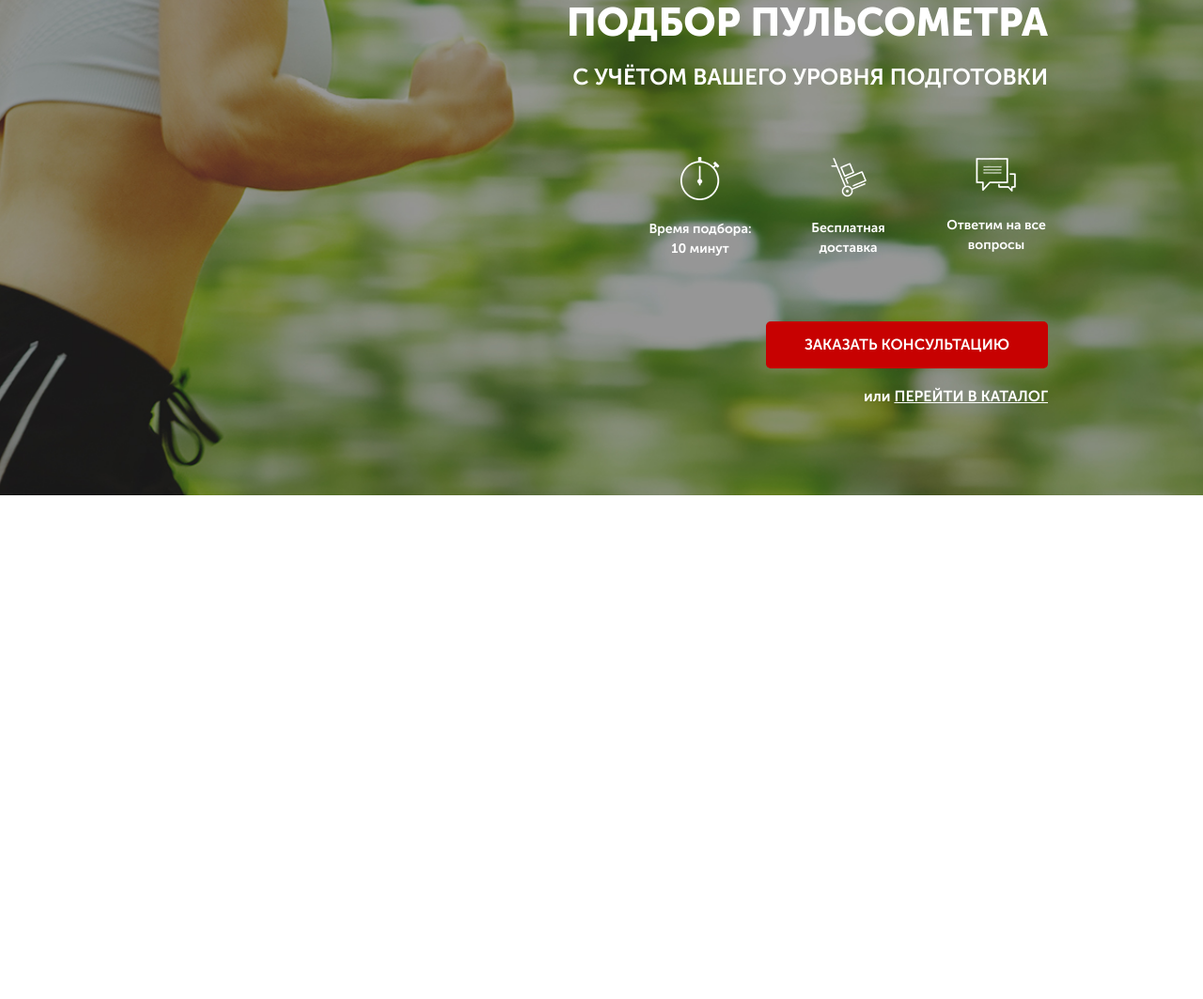
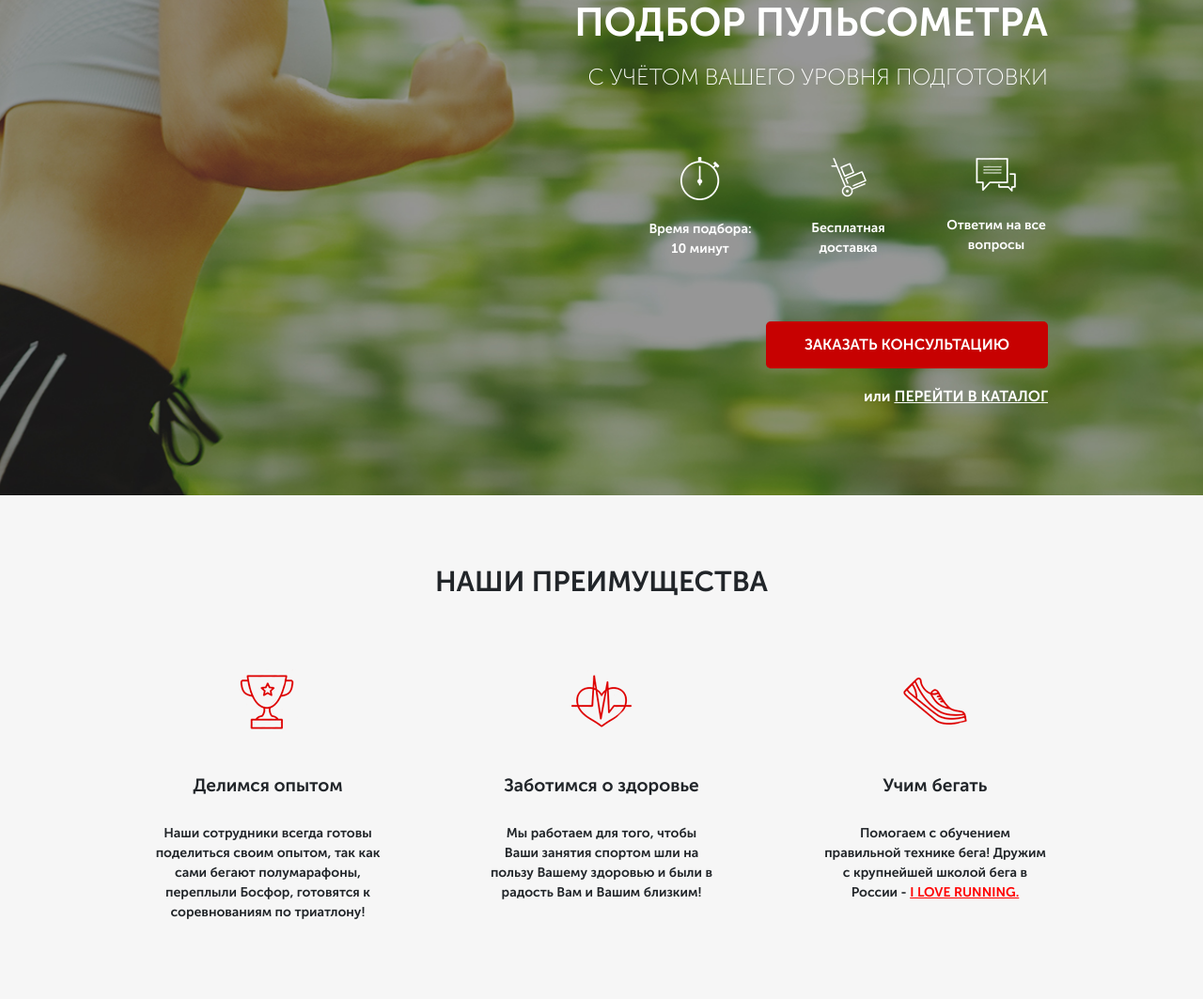
Before and after one commit to Frogbag/pulse, a website: page src/index.html in a window 1280 px wide. Shown: the part 165-1228 px from the top of the page at 94% size. Before the commit the page ends 800 px from the top, so only its background shows below. Drawn offline with Linux system fonts and the light colour scheme.

Commit message:
second block (before adaptive)

```diff
--- a/src/index.html
+++ b/src/index.html
@@ -58,8 +58,39 @@
                 </div>
             </div>
 
-
         </div>
     </div>
+
+    <div class="advantages">
+        <div class="container">
+            <h2 class="advantages__title">Наши преимущества</h2>
+
+            <div class="advantages__wrapper">
+                <div class="advantages__icons">
+                    <div class="advantages__icon">
+                        <img src="icons/advantages/cup.png" alt="cup">
+                        <div class="advantages__subtitle">Делимся опытом</div>
+                        Наши сотрудники всегда готовы поделиться своим опытом,
+                        так как сами бегают полумарафоны, переплыли Босфор, готовятся к соревнованиям по триатлону!
+                    </div>
+                    <div class="advantages__icon">
+                        <img src="icons/advantages/heart.png" alt="heart">
+                        <div class="advantages__subtitle">Заботимся о здоровье</div>
+                        Мы работаем для того,
+                        чтобы Ваши занятия спортом шли на пользу Вашему здоровью и были в радость Вам и Вашим близким!
+
+                    </div>
+                    <div class="advantages__icon">
+                        <img src="icons/advantages/shoe.png" alt="shoe">
+                        <div class="advantages__subtitle">Учим бегать</div>
+                        Помогаем с обучением правильной технике бега!
+                        Дружим с крупнейшей школой бега в России - <a href="#"> I LOVE RUNNING. </a>
+
+                    </div>
+                </div>
+            </div>
+        </div>
+    </div>
+
 </body>
 </html>
--- /dev/null
+++ b/src/sass/blocks/_advantages.scss
@@ -0,0 +1,40 @@
+.advantages {
+    min-height: 475px;
+    padding: 70px 0 82px 0;
+    background-color: #f6f6f6;
+    &__title {
+        font-size: 30px;
+        font-weight: 500;
+        text-transform: uppercase;
+        text-align: center;
+    }
+    &__wrapper {
+        margin-top: 70px;
+    }
+    &__icons {
+        display: flex;
+        justify-content: space-between;
+    }
+    &__icon {
+        max-width: 240px;
+        font-size: 14px;
+        font-weight: 500;
+        text-align: center;
+        img {
+            display: block;
+            margin: 0 auto;
+        }
+        a {
+
+            color: #ff0000;
+            text-decoration: underline;
+        }
+    }
+    &__subtitle {
+        margin-top: 40px;
+        margin-bottom: 25px ;
+        font-size: 19px;
+        font-weight: 500;
+        text-align: center;
+    }
+}
--- a/src/sass/blocks/_header.scss
+++ b/src/sass/blocks/_header.scss
@@ -24,7 +24,7 @@
     &__phone{
         display: block;
         color: #ffffff;
-        font-weight: 700;
+        font-weight: 500;
         font-size: 18px;
         &:hover{
             color: #ffffff;
--- a/src/sass/blocks/_promo.scss
+++ b/src/sass/blocks/_promo.scss
@@ -11,7 +11,7 @@
     &__header {
         color: #ffffff;
         font-size: 42px;
-        font-weight: 700;
+        font-weight: 500;
         text-transform: uppercase;
         line-height: 42px;
     }
@@ -19,7 +19,7 @@
         margin-top: 17px;
         color: #ffffff;
         font-size: 24px;
-        font-weight: 500;
+        font-weight: 300;
         text-transform: uppercase;
         line-height: 24px;
     }
--- a/src/sass/style.scss
+++ b/src/sass/style.scss
@@ -12,4 +12,5 @@
 
 @import 'blocks/promo';
 @import 'blocks/header';
-@import 'blocks/buttons'
+@import 'blocks/buttons';
+@import 'blocks/advantages'
```
Also changed, not shown: src/css/style.min.css, 1 other file.
